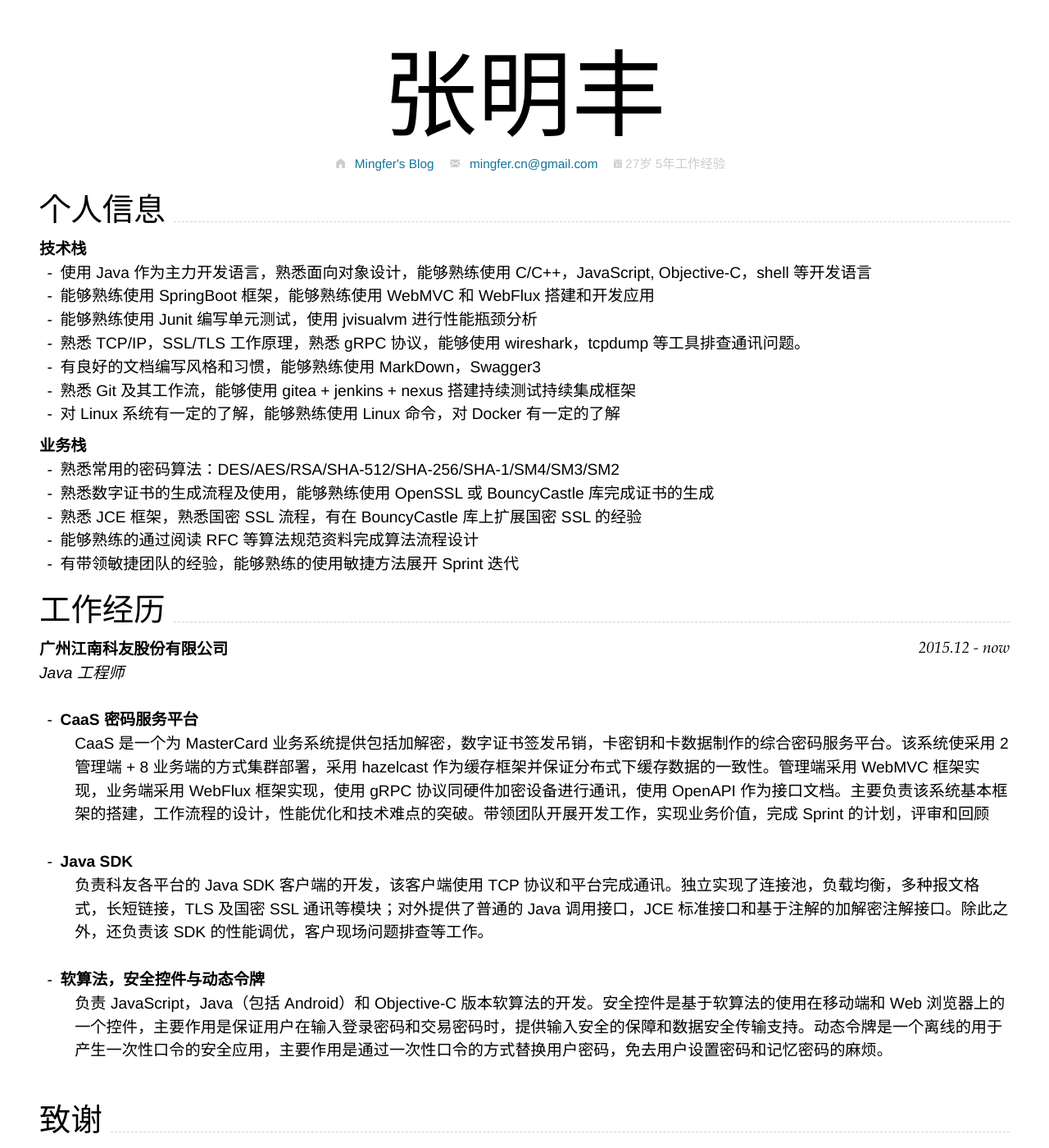
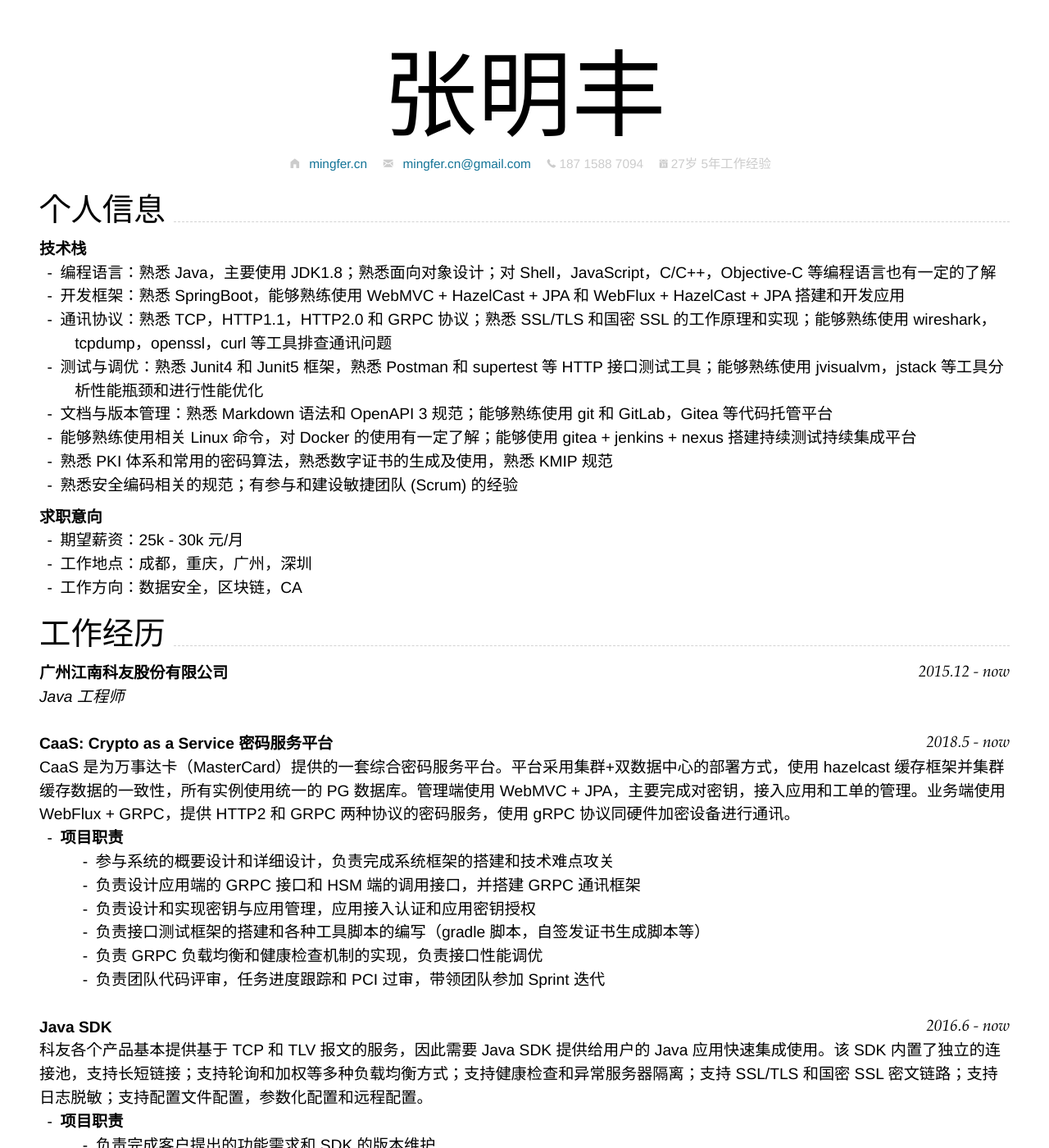
Before and after one commit to mingfer/mingfer.github.io, a Jekyll site: the page built from cv.md, in a window 1280 px wide and 1400 px high. Shown: the whole window at 82% size. Built offline with Jekyll 4.4.1, drawn with Linux system fonts in a browser that asks for light colours; nearby versions of some CDN libraries; some of the changed text lies outside the part shown.

Commit message:
更新简历

```diff
--- a/cv.md
+++ b/cv.md
@@ -1,13 +1,15 @@
 ---
 layout: cv
+hidden: false
 title: 简历
 year: 27岁 5年工作经验
+phone: 187 1588 7094
 email:
   url: mailto:mingfer.cn@gmail.com
   text: mingfer.cn@gmail.com
 homepage:
   url: https://www.mingfer.cn
-  text: Mingfer's Blog
+  text: mingfer.cn
 ---
 
 # 张明丰
@@ -25,22 +27,19 @@ Supported arguments:
 ## 个人信息
 
 ### **技术栈**
+- 编程语言：熟悉 Java，主要使用 JDK1.8；熟悉面向对象设计；对 Shell，JavaScript，C/C++，Objective-C 等编程语言也有一定的了解
+- 开发框架：熟悉 SpringBoot，能够熟练使用 WebMVC + HazelCast + JPA 和 WebFlux + HazelCast + JPA 搭建和开发应用
+- 通讯协议：熟悉 TCP，HTTP1.1，HTTP2.0 和 GRPC 协议；熟悉 SSL/TLS 和国密 SSL 的工作原理和实现；能够熟练使用 wireshark，tcpdump，openssl，curl 等工具排查通讯问题
+- 测试与调优：熟悉 Junit4 和 Junit5 框架，熟悉 Postman 和 supertest 等 HTTP 接口测试工具；能够熟练使用 jvisualvm，jstack 等工具分析性能瓶颈和进行性能优化
+- 文档与版本管理：熟悉 Markdown 语法和 OpenAPI 3 规范；能够熟练使用 git 和 GitLab，Gitea 等代码托管平台
+- 能够熟练使用相关 Linux 命令，对 Docker 的使用有一定了解；能够使用 gitea + jenkins + nexus 搭建持续测试持续集成平台
+- 熟悉 PKI 体系和常用的密码算法，熟悉数字证书的生成及使用，熟悉 KMIP 规范
+- 熟悉安全编码相关的规范；有参与和建设敏捷团队 (Scrum) 的经验
 
-- 使用 Java 作为主力开发语言，熟悉面向对象设计，能够熟练使用 C/C++，JavaScript, Objective-C，shell 等开发语言
-- 能够熟练使用 SpringBoot 框架，能够熟练使用 WebMVC 和 WebFlux 搭建和开发应用
-- 能够熟练使用 Junit 编写单元测试，使用 jvisualvm 进行性能瓶颈分析
-- 熟悉 TCP/IP，SSL/TLS 工作原理，熟悉 gRPC 协议，能够使用 wireshark，tcpdump 等工具排查通讯问题。
-- 有良好的文档编写风格和习惯，能够熟练使用 MarkDown，Swagger3
-- 熟悉 Git 及其工作流，能够使用 gitea + jenkins + nexus 搭建持续测试持续集成框架
-- 对 Linux 系统有一定的了解，能够熟练使用 Linux 命令，对 Docker 有一定的了解
-
-### **业务栈**
-
-- 熟悉常用的密码算法：DES/AES/RSA/SHA-512/SHA-256/SHA-1/SM4/SM3/SM2
-- 熟悉数字证书的生成流程及使用，能够熟练使用 OpenSSL 或 BouncyCastle 库完成证书的生成
-- 熟悉 JCE 框架，熟悉国密 SSL 流程，有在 BouncyCastle 库上扩展国密 SSL 的经验
-- 能够熟练的通过阅读 RFC 等算法规范资料完成算法流程设计
-- 有带领敏捷团队的经验，能够熟练的使用敏捷方法展开 Sprint 迭代
+### **求职意向**
+- 期望薪资：25k - 30k 元/月
+- 工作地点：成都，重庆，广州，深圳
+- 工作方向：数据安全，区块链，CA
 
 ## 工作经历
 
@@ -48,11 +47,103 @@ Supported arguments:
 
 *Java 工程师*<br><br>
 
-- **CaaS 密码服务平台**<br>CaaS 是一个为 MasterCard 业务系统提供包括加解密，数字证书签发吊销，卡密钥和卡数据制作的综合密码服务平台。该系统使采用 2 管理端 + 8 业务端的方式集群部署，采用 hazelcast 作为缓存框架并保证分布式下缓存数据的一致性。管理端采用 WebMVC 框架实现，业务端采用 WebFlux 框架实现，使用 gRPC 协议同硬件加密设备进行通讯，使用 OpenAPI 作为接口文档。主要负责该系统基本框架的搭建，工作流程的设计，性能优化和技术难点的突破。带领团队开展开发工作，实现业务价值，完成 Sprint 的计划，评审和回顾<br><br>
-- **Java SDK**<br>负责科友各平台的 Java SDK 客户端的开发，该客户端使用 TCP 协议和平台完成通讯。独立实现了连接池，负载均衡，多种报文格式，长短链接，TLS 及国密 SSL 通讯等模块；对外提供了普通的 Java 调用接口，JCE 标准接口和基于注解的加解密注解接口。除此之外，还负责该 SDK 的性能调优，客户现场问题排查等工作。<br><br>
-- **软算法，安全控件与动态令牌**<br>负责 JavaScript，Java（包括 Android）和 Objective-C 版本软算法的开发。安全控件是基于软算法的使用在移动端和 Web 浏览器上的一个控件，主要作用是保证用户在输入登录密码和交易密码时，提供输入安全的保障和数据安全传输支持。动态令牌是一个离线的用于产生一次性口令的安全应用，主要作用是通过一次性口令的方式替换用户密码，免去用户设置密码和记忆密码的麻烦。<br><br>
+#### **CaaS: Crypto as a Service 密码服务平台** `2018.5 - now`
+
+CaaS 是为万事达卡（MasterCard）提供的一套综合密码服务平台。平台采用集群+双数据中心的部署方式，使用 hazelcast 缓存框架并集群缓存数据的一致性，所有实例使用统一的 PG 数据库。管理端使用 WebMVC + JPA，主要完成对密钥，接入应用和工单的管理。业务端使用 WebFlux + GRPC，提供 HTTP2 和 GRPC 两种协议的密码服务，使用 gRPC 协议同硬件加密设备进行通讯。
+- **项目职责**
+    - 参与系统的概要设计和详细设计，负责完成系统框架的搭建和技术难点攻关
+    - 负责设计应用端的 GRPC 接口和 HSM 端的调用接口，并搭建 GRPC 通讯框架
+    - 负责设计和实现密钥与应用管理，应用接入认证和应用密钥授权
+    - 负责接口测试框架的搭建和各种工具脚本的编写（gradle 脚本，自签发证书生成脚本等）
+    - 负责 GRPC 负载均衡和健康检查机制的实现，负责接口性能调优
+    - 负责团队代码评审，任务进度跟踪和 PCI 过审，带领团队参加 Sprint 迭代
+<br><br>
+
+#### **Java SDK** `2016.6 - now`
+
+科友各个产品基本提供基于 TCP 和 TLV 报文的服务，因此需要 Java SDK 提供给用户的 Java 应用快速集成使用。该 SDK 内置了独立的连接池，支持长短链接；支持轮询和加权等多种负载均衡方式；支持健康检查和异常服务器隔离；支持 SSL/TLS 和国密 SSL 密文链路；支持日志脱敏；支持配置文件配置，参数化配置和远程配置。
+- **项目职责**
+    + 负责完成客户提出的功能需求和 SDK 的版本维护
+    + 负责性能调优，解决包括农信银，浦发银行，万事达等客户提出的性能需求
+    + 负责线上生产问题的排查
+<br><br>
+
+#### **软算法 SDK** `2018.5 - now`
+
+软算法 SDK 是基于 BouncyCastle 库封装的一套便于应用开发人员使用的软算法接口。SDK 提供了常用的 RSA，EC，SM2，SM4，AES，3DES，SM3，SHA1，SHA2 等算法的封装。同时 SDK 支持从各个 KMS 密钥源获取密钥，包括 SDK 自己生成；从密码服务平台（CSSP）获取；从隐私数据治理平台（PDGP）平台获取；从 KMIP 服务端获取。
+- **项目职责**
+    + 负责 Java 和 JavaScript 两个版本的接口封装和维护
+    + 根据 KMIP 规范编写 KMIP 客户端获取 KMIP 服务端的密钥
+    + 基于 HttpClient 封装基于 AKSK 认证的 CSSP 和 PDGP 客户端
+<br><br>
+
+#### **国密 SSL SDK** `2020.5 - now`
+
+国密 SSL SDK 是基于国标 SSL VPN 规范在 BouncyCastle tls 库上实现的国密 SSL 套件。SDK 实现了 ECC-SM4-SM3 和 ECDHE-SM4-SM3 两个国密套件，同时支持启动客户端和服务端，支持单双向 SSL，支持多种证书和私钥格式的解析。
+- **项目职责**
+    + 根据规范实现密码套件
+    + 支持公司的 Java 产品集成国密 SSL
+    + 支持浦发银行，万事达等客户联调使用 SDK
+<br><br>
+
+#### **JCE Provider** `2018.8 - now`
+
+JCE Provider 是基于密码服务平台或 HSM 提供的一套 JCE 接口，由于密钥和计算都发生在硬件环境，所以该 Provider 有着极高的安全性。同时因为 JCE 接口是标准的 Java 接口，这意味着应用可以方便的在不同的 Provider 中切换，而无需担心兼容性问题。
+- **项目职责**
+    + 负责实现密钥生成，加解密，签名验签，密钥库等一系列的 JCE 接口
+    + 负责客户集成的技术支持和版本日常维护
+    + 负责项目管理，完成需求分析，功能设计和编码
+<br><br>
+
+#### **secure-jdbc** `2020.12 - now`
+
+secure-jdbc 是对 JDBC 的封装，提供了数据入库加密和数据出库解密的功能。secure-jdbc 通过对 DataSource 或 Driver 进行包装，在数据入库前和出库后进行 SQL 解析和敏感字段加密解密。
+- **项目职责**
+    + 设计接口支持软算法加解密，远程服务加解密等不同的加解密方式
+    + 负责实现 SQL 的解析，敏感字段识别和字段值的提取
+    + 负责实现支持 SpringBoot 自动配置功能
+<br><br>
+
+#### **安全控件** `2016.9 - now`
+
+安全控件是用于移动端和 H5 小程序的一套安全组件。安全控件提供了数据加密，安全键盘，密钥安全存储等功能。
+- **项目职责**
+    + 负责 iOS 和 JavaScript 版本的底层算法实现和封装
+    + 负责接口设计，使用手册的编写和国密局过检材料的编写
+    + 负责项目管理，完成需求分析，功能设计和功能评审
+
+<br><br>
+
+#### **配置管理系统** `2019.12 - now`
+
+配置管理系统用于快速完成科友各个平台后台管理功能的配置。该系统分为配置端和执行端，配置端用于完成页面配置并产生配置文件；执行端用于执行配置文件并提供 WEB 服务。通过该系统，公司内部快速完成了 KMS，TKMS，RA，CMS 等系统的管理端配置。
+- **项目职责**
+    + 负责后端底层框架的搭建和技术难点的解决
+    + 负责需求管理，功能设计和功能评审
+<br><br>
+
+#### **动态令牌 APP** `2018.5 - now`
+
+动态令牌 APP 是配合 OTPS 系统使用的一个一次性口令提供终端。
+- **项目职责**
+    + 负责口令生成算法的编写
+    + 负责项目管理，完成需求分析，功能设计和功能评审
+<br><br>
+
+#### **监控分析系统** `2018.5 - 2019.6`
+
+监控分析系统主要用于采集公司各个产品的日志信息和运行状况并完成数据汇总，分析和展示。
+- **项目职责**
+    + 负责 Scrum Master 角色，组织站会，计划评审回顾会议
+    + 负责需求管理，功能设计和功能评审
+    + 负责项目管理并通过 CMMI 认证
+
+
+## 最高学历
+### **重庆交通大学** `2012.9 - 2016.6`
+本科 | 电子信息工程
 
 
 ## 致谢
 
-非常感谢您百忙之中看到我的简历，如果您对我感兴趣，可以邮件联系我。非常期望加入到您的团队，和您一起创造非凡的价值。
+感谢您在百忙之中看到这份简历，如果您对简历感兴趣，可以通过上面的邮件联系我。非常期待加入到您的团队，共创美好的未来。
```
Also changed, not shown: _bak/2015-04-14-渴望与前行.md (+1 -1 lines).
